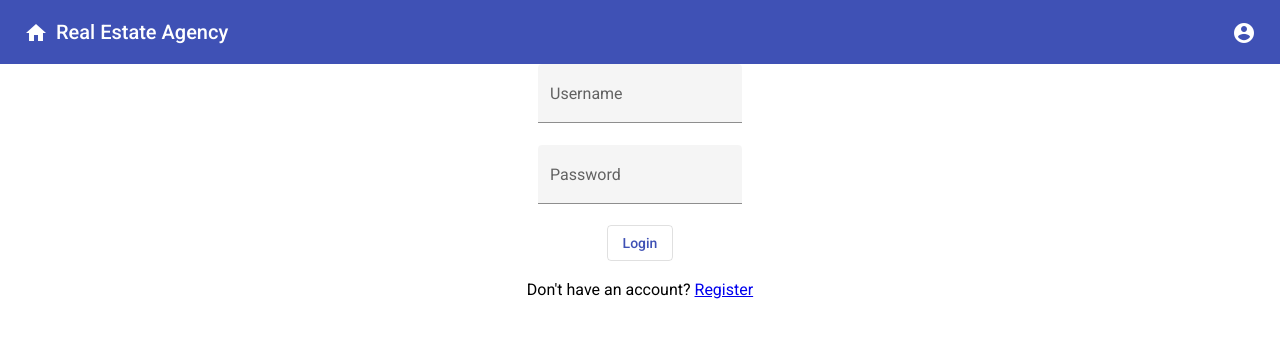
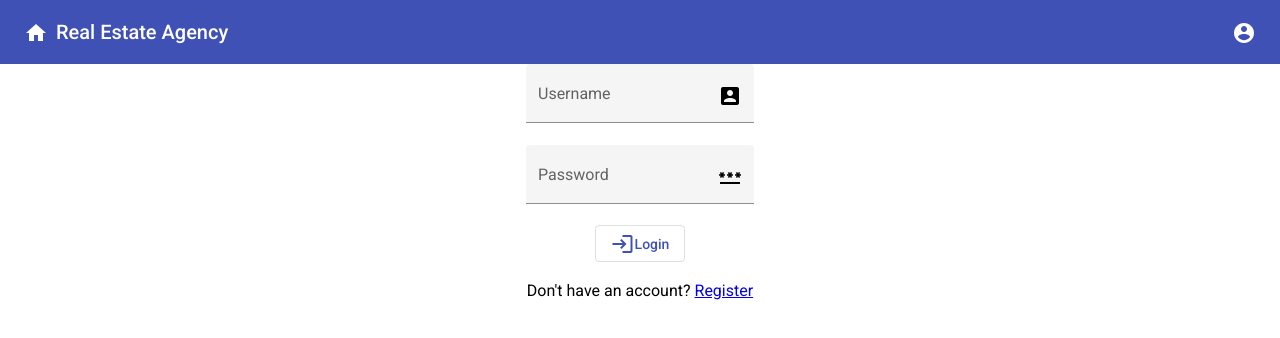
Before and after one commit to bogdanbebic/etf-pia, an Angular app in the folder real-estate-agency/: page /login in a window 1280 px wide. Shown: the top 338 px of the page. Built offline with nearby package versions, Linux system fonts and the light colour scheme.

Commit message:
frontend/login,register: Add icons for accessibility improvements

```diff
--- a/real-estate-agency/src/app/login/login.component.html
+++ b/real-estate-agency/src/app/login/login.component.html
@@ -1,18 +1,23 @@
 <div class="center">
   <mat-form-field appearance="fill">
     <mat-label>Username</mat-label>
+    <mat-icon matSuffix>account_box</mat-icon>
     <input [(ngModel)]="username" matInput>
   </mat-form-field>
   <br />
   <mat-form-field appearance="fill">
     <mat-label>Password</mat-label>
+    <mat-icon matSuffix>password</mat-icon>
     <input [(ngModel)]="password" matInput type="password">
   </mat-form-field>
   <mat-error *ngIf="invalidCredentials">
     Invalid credentials
   </mat-error>
   <br />
-  <button mat-stroked-button color="primary" (click)="login()">Login</button>
+  <button mat-stroked-button color="primary" (click)="login()">
+    <mat-icon>login</mat-icon>
+    <span>Login</span>
+  </button>
 
   <br />
   <br />
--- a/real-estate-agency/src/app/register/register.component.html
+++ b/real-estate-agency/src/app/register/register.component.html
@@ -47,7 +47,10 @@
   </mat-form-field>
   <br />
 
-  <button mat-stroked-button color="primary" (click)="register()">Register</button>
+  <button mat-stroked-button color="primary" (click)="register()">
+    <mat-icon>app_registration</mat-icon>
+    <span>Register</span>
+  </button>
 
   <br />
   <br />
```
